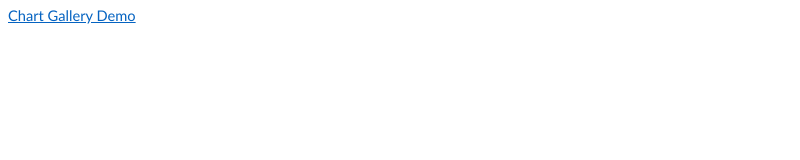
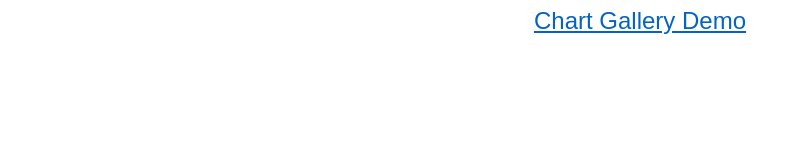
Before and after one commit to dailyindicator/trends, a plain HTML site: page index.htm in a window 1280 px wide. Shown: the whole page, without its empty margins (0-800 px from the left). Drawn offline with Linux system fonts and the light colour scheme.

Commit message:
Add files via upload

```diff
--- a/index.htm
+++ b/index.htm
@@ -649,7 +649,7 @@ xmlns="http://www.w3.org/TR/REC-html40">
 	mso-font-charset:0;
 	mso-generic-font-family:roman;
 	mso-font-pitch:variable;
-	mso-font-signature:3 0 0 0 1 0;}
+	mso-font-signature:-536869121 1107305727 33554432 0 415 0;}
 @font-face
 	{font-family:Calibri;
 	panose-1:2 15 5 2 2 2 4 3 2 4;
@@ -806,9 +806,10 @@ word-wrap:break-word'>
 
 <div class=WordSection1>
 
-<p class=MsoNormal><a
+<p class=MsoNormal align=center style='text-align:center'><span
+style='font-size:18.0pt;line-height:107%;font-family:"Arial",sans-serif'><a
 href="https://dailyindicator.github.io/trends/chart_gallery_demo.html">Chart
-Gallery Demo</a></p>
+Gallery Demo</a><o:p></o:p></span></p>
 
 </div>
 
```
